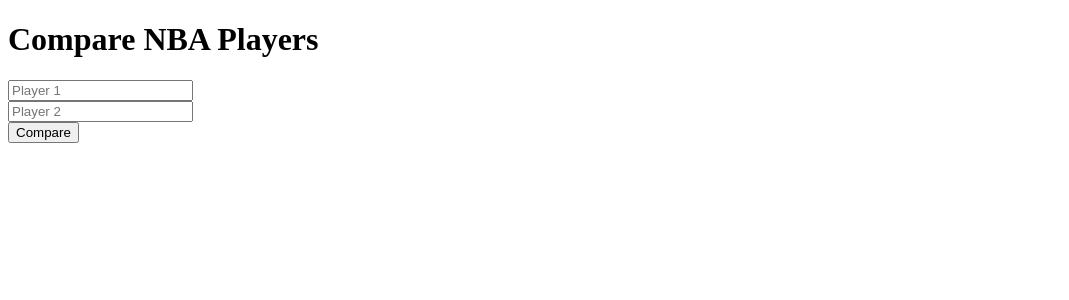
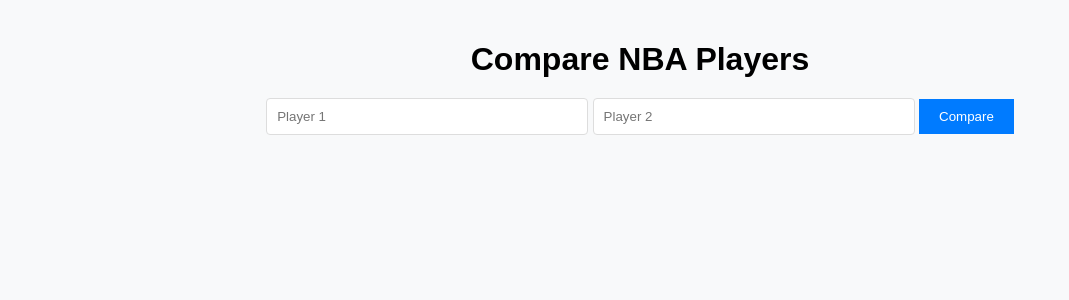
Before and after one commit to neallang/NBA_v2, a Django app: page / in a window 1280 px wide. Shown: the top 300 px of the page, without its empty margins (0-1069 px from the left). Run offline with Django 5.2, Linux system fonts and the light colour scheme; some libraries are stand-ins or nearby versions.

Commit message:
table view + css

```diff
--- /dev/null
+++ b/nba_app/static/css/styles.css
@@ -0,0 +1,66 @@
+body {
+    font-family: Arial, sans-serif;
+    background-color: #f8f9fa;
+    margin: 0;
+    padding: 20px;
+}
+
+h1 {
+    text-align: center;
+    margin-bottom: 20px;
+}
+
+form {
+    text-align: center;
+    margin-bottom: 20px;
+}
+
+table {
+    width: 80%;
+    margin: 0 auto 20px auto;
+    border-collapse: collapse;
+    box-shadow: 0 2px 3px rgba(0, 0, 0, 0.1);
+}
+
+th, td {
+    padding: 12px;
+    border: 1px solid #ddd;
+    text-align: center;
+}
+
+th {
+    background-color: #007bff;
+    color: white;
+}
+
+tr:nth-child(even) {
+    background-color: #f2f2f2;
+}
+
+tr:hover {
+    background-color: #ddd;
+}
+
+button {
+    background-color: #007bff;
+    color: white;
+    border: none;
+    padding: 10px 20px;
+    cursor: pointer;
+}
+
+button:hover {
+    background-color: #0056b3;
+}
+
+.autocomplete {
+    display: inline-block;
+    position: relative;
+}
+
+.autocomplete input {
+    width: 300px;
+    padding: 10px;
+    border: 1px solid #ddd;
+    border-radius: 4px;
+}
--- a/nba_app/templates/nba_app/compare_players.html
+++ b/nba_app/templates/nba_app/compare_players.html
@@ -4,8 +4,10 @@
 <head>
     <meta charset="UTF-8">
     <title>Compare NBA Players</title>
+    <!-- Include CSS files -->
+    <link rel="stylesheet" href="https://code.jquery.com/ui/1.12.1/themes/base/jquery-ui.css">
+    <link rel="stylesheet" href="{% static 'css/styles.css' %}">
     <!-- Include jQuery and jQuery UI -->
-    <link rel="stylesheet" href="https://code.jquery.com/ui/1.12.1/themes/base/jquery-ui.css">
     <script src="https://code.jquery.com/jquery-3.6.0.min.js"></script>
     <script src="https://code.jquery.com/ui/1.12.1/jquery-ui.min.js"></script>
     <!-- Include the external JavaScript file -->
@@ -15,19 +17,18 @@
     <h1>Compare NBA Players</h1>
     <form method="post">
         {% csrf_token %}
-        <div class="autocomplete" style="width:300px;">
+        <div class="autocomplete">
             <input id="player1" type="text" name="player1" placeholder="Player 1">
         </div>
-        <div class="autocomplete" style="width:300px;">
+        <div class="autocomplete">
             <input id="player2" type="text" name="player2" placeholder="Player 2">
         </div>
         <button type="submit">Compare</button>
     </form>
 
     {% if player1_info and player2_info %}
-        <h2>
-            {{ player1_info.full_name }} vs {{ player2_info.full_name }}
-        </h2>
+        <h2>{{ player1_info.full_name }} vs {{ player2_info.full_name }}</h2>
+
         <h3>Personal Information</h3>
         <table>
             <tr>
@@ -66,6 +67,7 @@
                 <td>{{ player2_info.draft_info }}</td>
             </tr>
         </table>
+
         <h3>Career Statistics</h3>
         <table>
             <tr>
```
